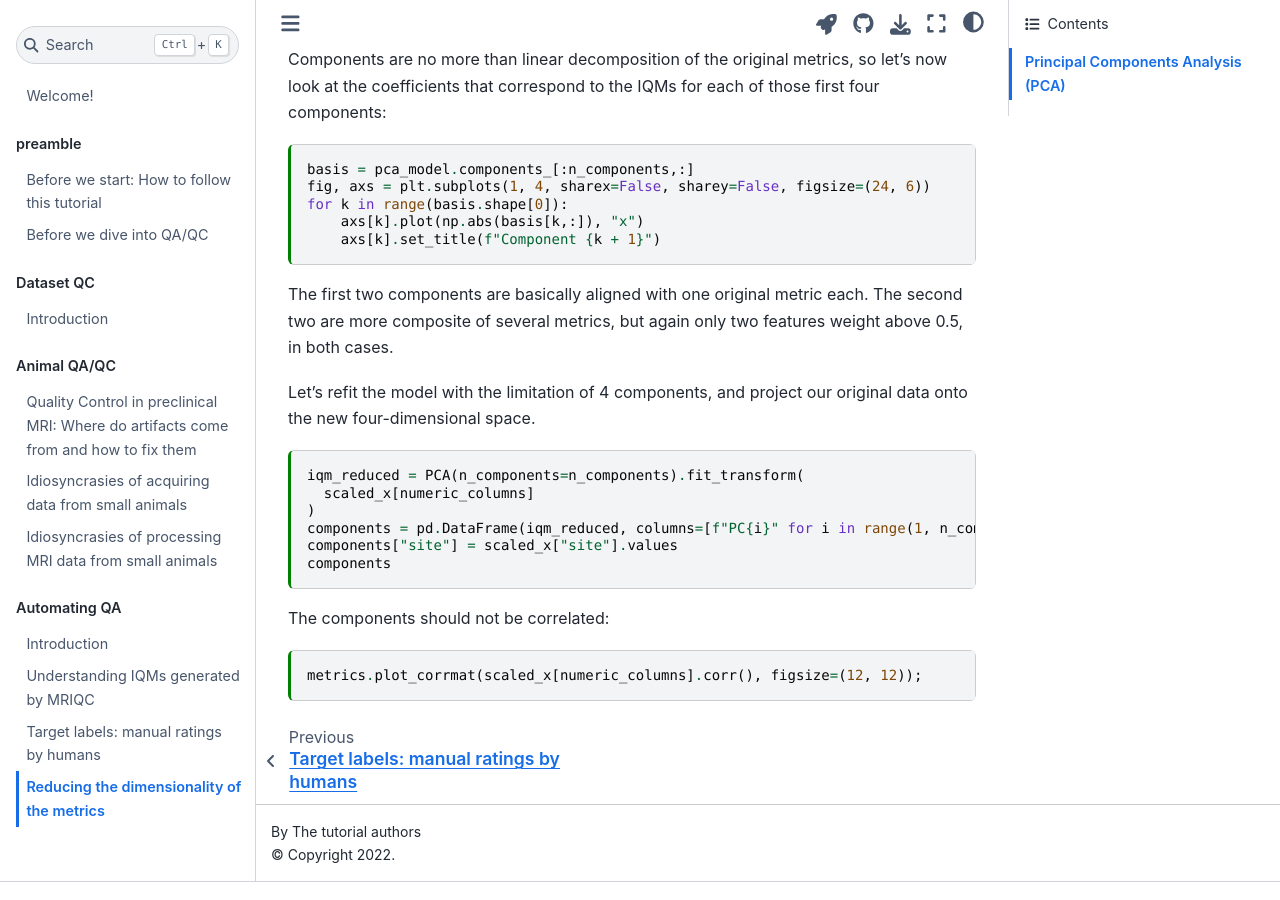
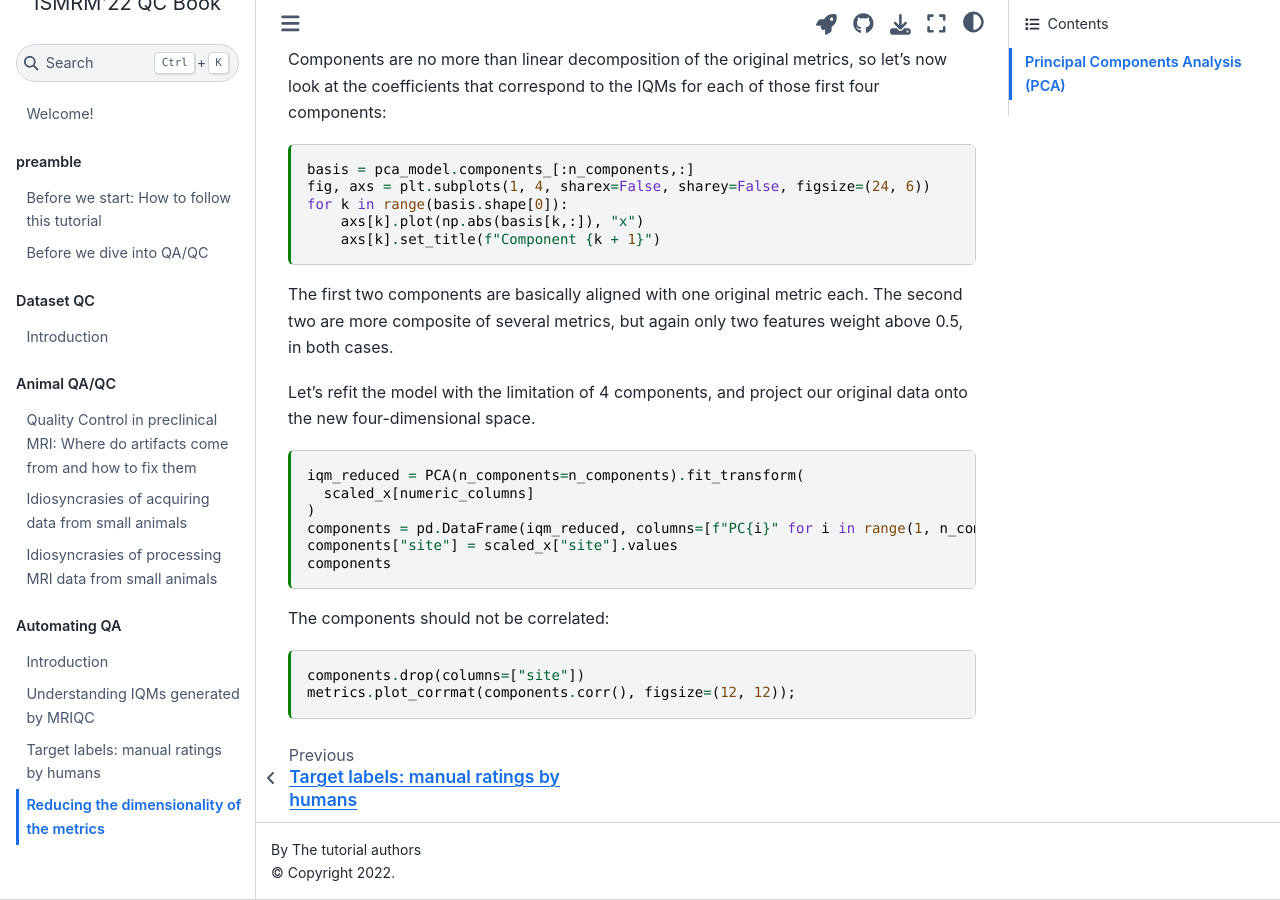
Before and after one commit to nipreps/qc-book, a Jupyter Book: the page built from docs/auto-qc/dimensionality_reduction.md, in a window 1280 px wide and 900 px high, scrolled down 1460 px. Built offline with Jupyter Book 1.0.4 settings and Sphinx 7.4.7 and the Sphinx Book theme 1.1.4, drawn with Linux system fonts in a browser that asks for light colours; pages that are not in the unit, such as notebooks, are missing from menus.

Commit message:
Update dimensionality_reduction.md

````diff
--- a/docs/auto-qc/dimensionality_reduction.md
+++ b/docs/auto-qc/dimensionality_reduction.md
@@ -117,5 +117,6 @@ components
 The components should not be correlated:
 
 ```{code-cell} python
-metrics.plot_corrmat(scaled_x[numeric_columns].corr(), figsize=(12, 12));
+components.drop(columns=["site"])
+metrics.plot_corrmat(components.corr(), figsize=(12, 12));
 ```
````
